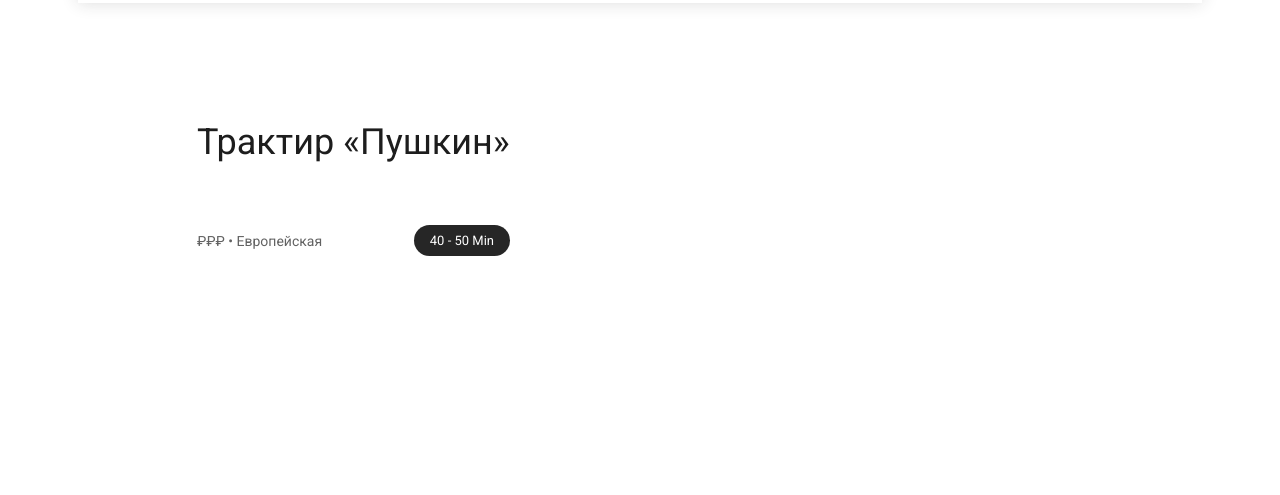
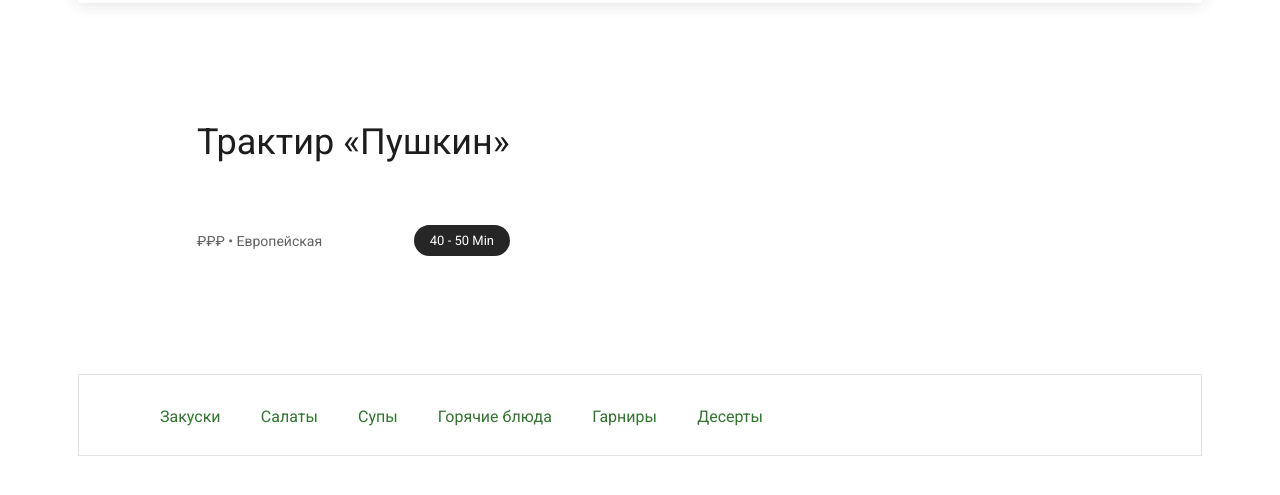
Before and after one commit to slumpthug/Uber-east, a plain HTML site: page index.html in a window 1280 px wide. Shown: the part 71-566 px from the top of the page. Drawn offline with Linux system fonts and the light colour scheme.

Commit message:
Added second block container, added second block navigation and styles to it

```diff
--- a/css/style.css
+++ b/css/style.css
@@ -2,6 +2,7 @@ body{
     width: 1124px;
     margin: 0 auto;
 }
+
 /* HEADER
 ========================== */
 .header {
@@ -52,7 +53,7 @@ body{
     fill: #57AD56;
 }
 
-/* HEADER
+/* MAIN SECTION
 ========================== */
 .main-section {
     background: url(../img/first-block/photo.jpg);
@@ -97,3 +98,27 @@ body{
     line-height: 15px;
     color: #fff;
 }
+
+/* MAIN SECTION RANGE
+========================== */
+
+/* MAIN SECTION RANGE NAV
+======== */
+.main-section-range__nav {
+    padding: 32px 438px 29px 81px;
+    background: #fff;
+    border: 1px solid rgba(117, 117, 117, 0.2);
+}
+
+.main-section-range__menu {
+    display: flex;
+    align-items: center;
+    justify-content: space-between;
+}
+
+.main-section-range__menu-link {
+    font-weight: 400;
+    font-size: 16px;
+    line-height: 19px;
+    color: #327430;
+}
--- a/index.html
+++ b/index.html
@@ -18,7 +18,7 @@
         <div class="header__user-part">
             <button class="header__button">Sign up</button>
             <button class="header__button header__button_black">Register</button>
-            <img class="basket-logo" src="./img/header-logos/basket-logo.svg" alt="basket logo">
+            <img class="basket-logo" src="./img/header-logos/basket-logo.svg" alt="basket logo" title="почему то у него не меняется цвет">
         </div>
     </header>
     <main>
@@ -31,6 +31,30 @@
                 </div>
             </div>
         </section>
+        <section class="main-section-range">
+            <nav class="main-section-range__nav">
+                <ul class="main-section-range__menu">
+                    <li>
+                        <a class="main-section-range__menu-link" href="#">Закуски</a>
+                    </li>
+                    <li>
+                        <a class="main-section-range__menu-link" href="#">Салаты</a>
+                    </li>
+                    <li>
+                        <a class="main-section-range__menu-link" href="#">Супы</a>
+                    </li>
+                    <li>
+                        <a class="main-section-range__menu-link" href="#">Горячие блюда</a>
+                    </li>
+                    <li>
+                        <a class="main-section-range__menu-link" href="#">Гарниры</a>
+                    </li>
+                    <li>
+                        <a class="main-section-range__menu-link" href="#">Десерты</a>
+                    </li>
+                </ul>
+            </nav>
+        </section>
     </main>
 </body>
 </html>
```
